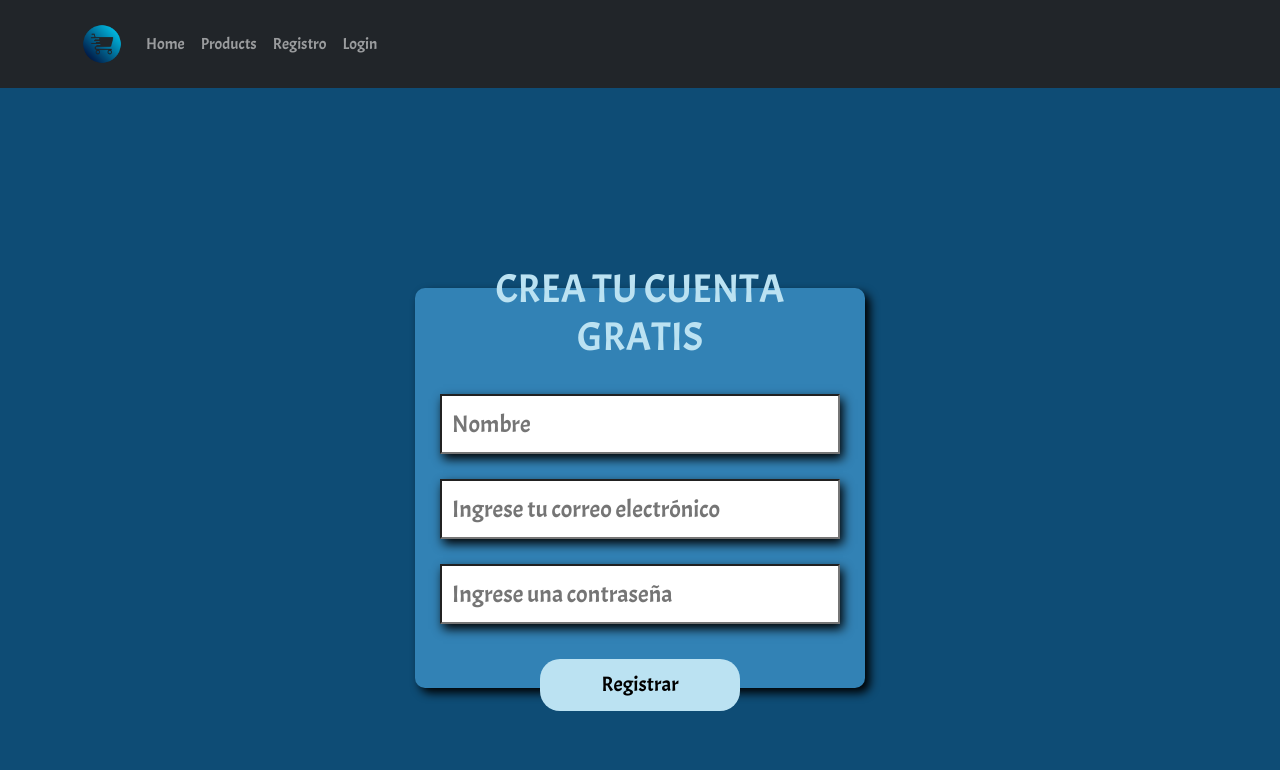
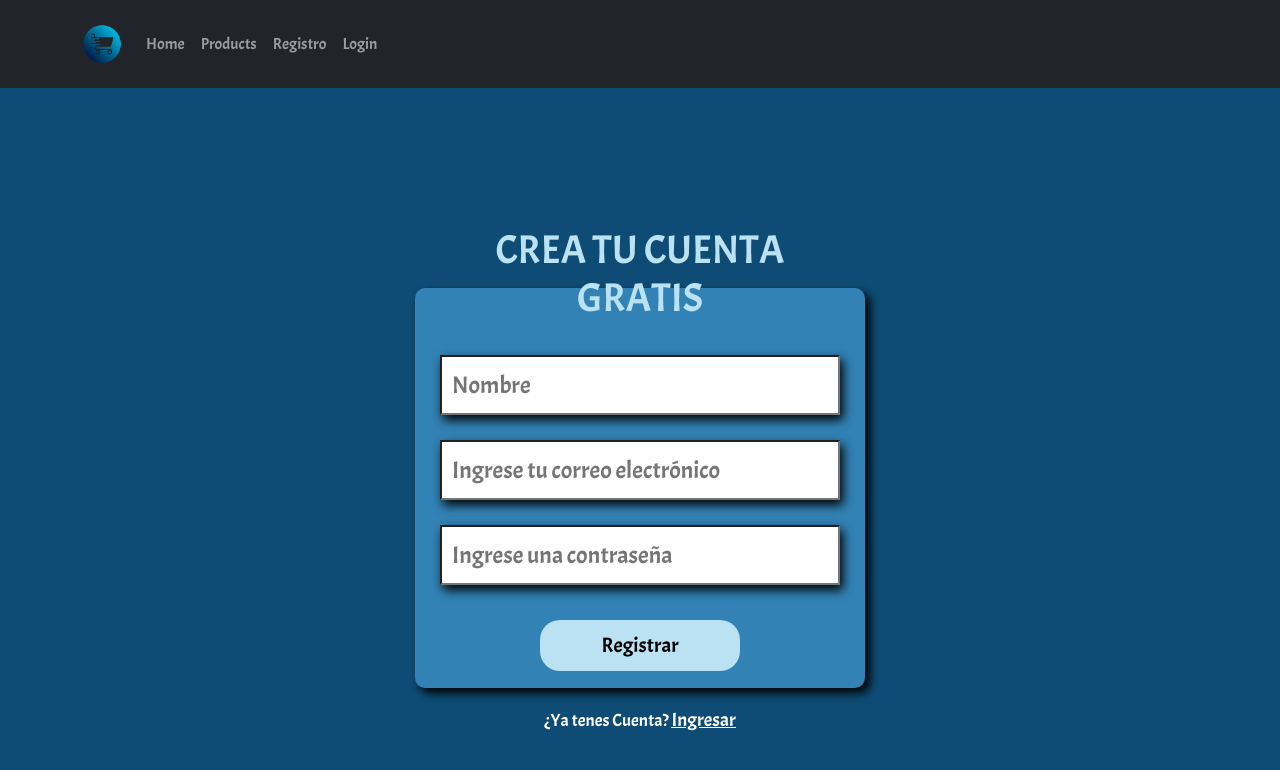
Before and after one commit to ArielMichelli/TP-React-UTN, a React (Vite) app: page /registro in a window 1280 px wide. Shown: the top 770 px of the page. Built offline with nearby package versions, Linux system fonts and the light colour scheme.

Commit message:
Mejorando entrega V2

```diff
--- a/src/pages/Login.jsx
+++ b/src/pages/Login.jsx
@@ -1,5 +1,6 @@
 import React, { useState } from 'react'
 import firebase from '../Config/firebase';
+import { Link } from 'react-router-dom';
 
 
 const Login = () => {
@@ -13,10 +14,14 @@ const Login = () => {
     try {
       await firebase.auth().signInWithEmailAndPassword(email, password)
       setlogueado(true);
+      console.log(`Usuario Logeado Correctamente`);
       alert("Usuario Logeado Correctamente");
     } catch (error) {
-      console.log("Error al loguear, Email/Password invalidos")
+      console.log(`Error al loguear, Email/Password invalidos \n${error}`)
     }
+  }
+  const handleRecuperar = () => {
+    alert("Recuperacion de cuentas proximamente implementada...")
   }
 
   return (
@@ -31,8 +36,8 @@ const Login = () => {
           <button className='button' onClick={handleLogin}>Ingresar</button>
 
           <div className="text__form">
-            <p>¿Perdiste tu contraseña? <a href="#">Recuperar</a></p>
-            <p>¿No tienes Cuenta? <a href="#">Registrarse</a></p>
+            <p>¿Perdiste tu contraseña? <a href="#" onClick={handleRecuperar}>Recuperar</a></p>
+            <p>¿No tienes Cuenta? <a href="#"><Link as={Link} to="/registro">Registrarse</Link></a></p>
           </div>
 
         </form>
--- a/src/pages/Registro.jsx
+++ b/src/pages/Registro.jsx
@@ -1,5 +1,6 @@
 import { useState } from 'react';
 import firebase from '../Config/firebase';
+import { Link } from 'react-router-dom';
 
 const Registro = () => {
   const [form, setForm] = useState({ nombre: '', email: '', password: '' })
@@ -16,7 +17,7 @@ const Registro = () => {
       console.log(`Nombre: ${nombre}\nCorreo: ${email}\nPassword: ${password}`)
       alert("Cuenta creada con Exito!!!")
     } catch (error) {
-      console.log("Error al crear Usuario")
+      console.log(`Error al crear Usuario \n ${error}`)
       alert("Error al crear la cuenta...")
     }
 
@@ -52,6 +53,9 @@ const Registro = () => {
         />
 
         <button className='button' type="submit" >Registrar</button>
+        <div className="text__form">
+            <p>¿Ya tenes Cuenta? <a href="#"><Link as={Link} to="/login">Ingresar</Link></a></p>
+          </div>
       </form>
 
     </div>
```
